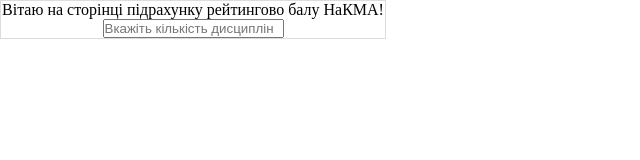
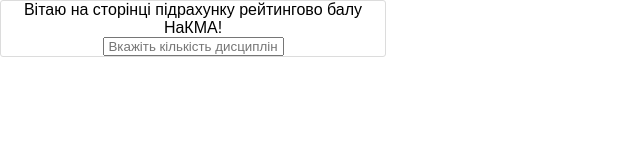
Before and after one commit to Andriivyn/Rating, a plain HTML site: page index.html in a window 1280 px wide. Shown: the whole page, without its empty margins (0-640 px from the left). Drawn offline with nearby package versions, Linux system fonts and the light colour scheme.

Commit message:
Center problem

```diff
--- a/index.css
+++ b/index.css
@@ -1,7 +1,8 @@
 *{
     margin:0px;
     padding:0px;
-
+    text-align: center;
+	font-family:Montserrat,sans-serif;
 }
 .main{
     text-align: center;
@@ -13,6 +14,5 @@
     display: flex;
     flex-direction: column;
     border: 1px solid gainsboro;
-
-
+    border-radius: 3px;
 }
```
